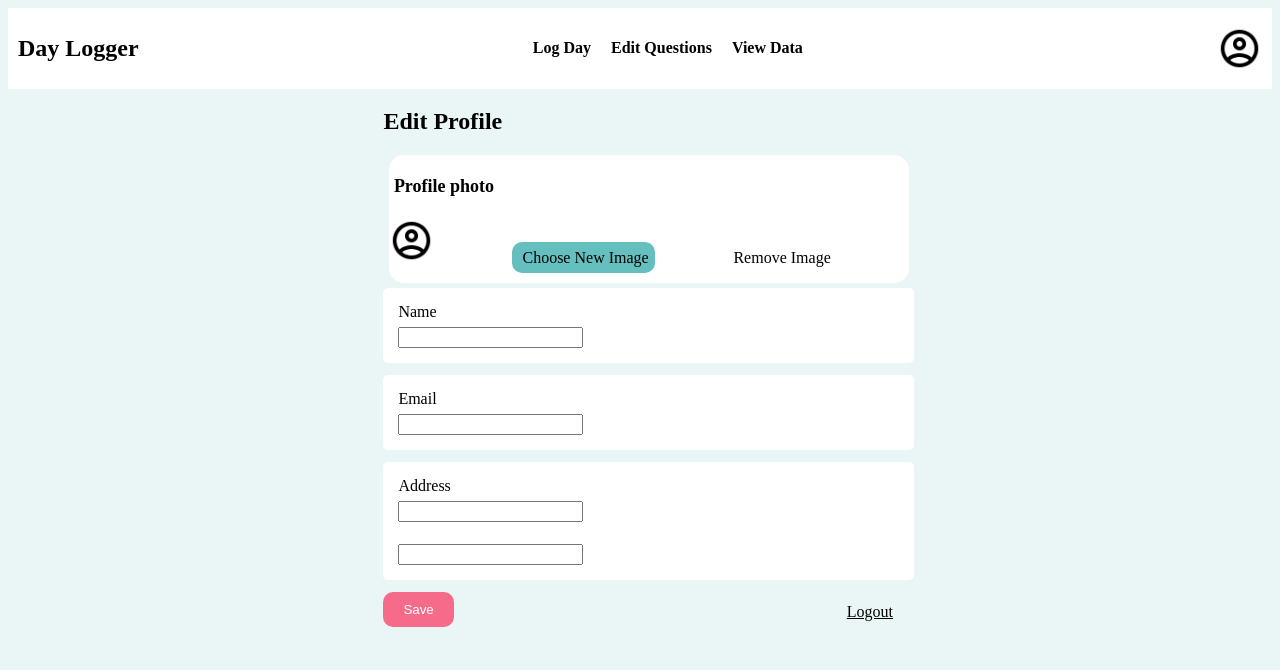
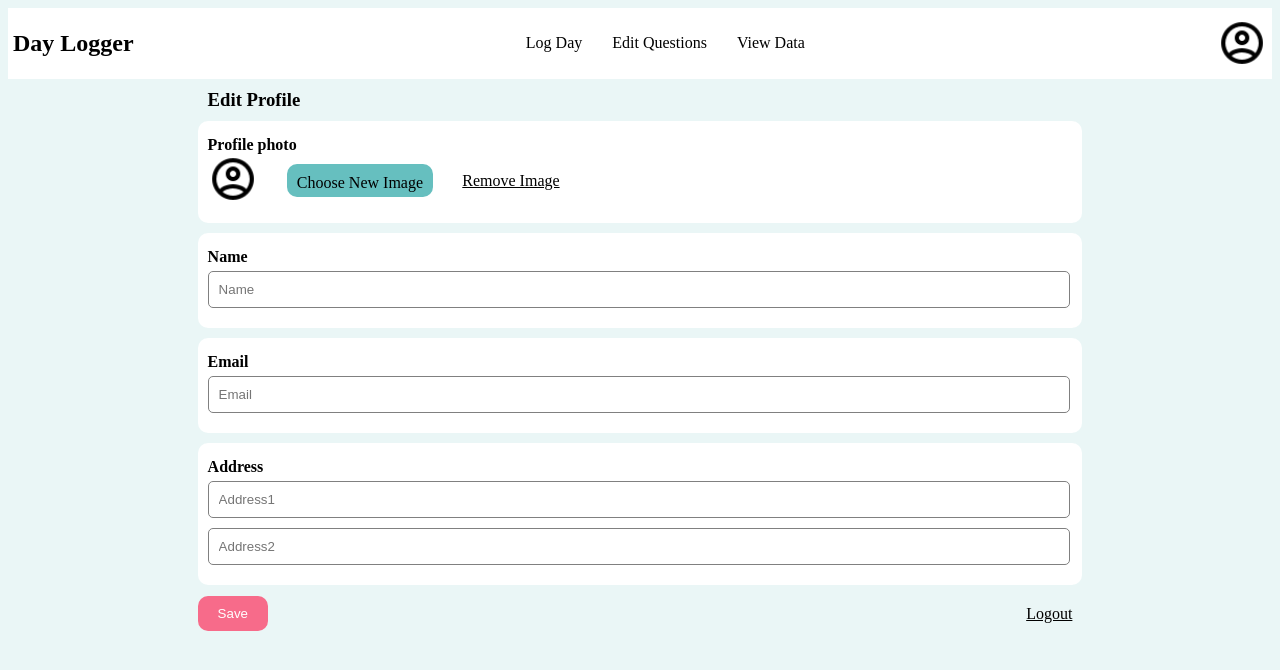
Before and after one commit to minr2kb/cse316-final-project-frontend, a React (Create React App) app: page / in a window 1280 px wide. Both pictures are taken after a click on the picture 1239 px from the left and 48 px from the top of the page. Shown: the top 670 px of the page. Built offline with nearby package versions, Linux system fonts and the light colour scheme.

Commit message:
profile page layout

```diff
--- a/src/App.js
+++ b/src/App.js
@@ -159,6 +159,7 @@ function App() {
 				viewButton={viewButton}
 				editButton={editButton}
 				profileButton={profileButton}
+				profilePic={profilePic}
 				logDay={logDay}
 				edit={edit}
 				view={view}
--- a/src/components/Edit.js
+++ b/src/components/Edit.js
@@ -7,7 +7,7 @@ function Edit(props) {
 	const { question, setQuestion } = props;
 
 	return (
-		<form className="editForm">
+		<>
 			<div
 				style={{
 					display: "flex",
@@ -83,7 +83,7 @@ function Edit(props) {
 			<div className="down">
 				<button className="save">Save</button>
 			</div>
-		</form>
+		</>
 	);
 }
 
--- a/src/components/Navbar.js
+++ b/src/components/Navbar.js
@@ -7,6 +7,7 @@ function Navbar(props) {
 		viewButton,
 		editButton,
 		profileButton,
+		profilePic,
 		logDay,
 		edit,
 		view,
@@ -33,7 +34,7 @@ function Navbar(props) {
 			</div>
 			<img
 				className="profileImage"
-				src="/profile.png"
+				src={profilePic}
 				alt={"profile"}
 				onClick={profileButton}
 			/>
--- a/src/components/Profile.js
+++ b/src/components/Profile.js
@@ -2,6 +2,7 @@ import React from "react";
 import "../css/profile.css";
 
 function Profile(props) {
+	const { profilePic, setProfilePic } = props;
 	const handleImageSelected = event => {
 		if (event.target.files && event.target.files[0]) {
 			const selectedFile = event.target.files[0];
@@ -14,80 +15,91 @@ function Profile(props) {
 
 			props.uploadImageToCloudinaryAPIMethod(formData).then(response => {
 				console.log("Upload success");
-				props.setProfilePic(response.url);
+				setProfilePic(response.url);
 			});
 		}
 	};
 
 	const removeImage = () => {
-		props.setProfilePic("/profile.png");
+		setProfilePic("/profile.png");
 	};
 
 	return (
-		<form className="signForm">
-			<h2 className="editer">Edit Profile</h2>
+		<>
+			<h3 style={{ fontWeight: 900, padding: "10px", margin: 0 }}>
+				Edit Profile
+			</h3>
 
-			<div className="top">
-				<div className="photo">Profile photo</div>
-				<label className="profileImage2" htmlFor="neweer">
+			<div className="profile-block">
+				<h4 style={{ fontWeight: 900, margin: 0 }}>Profile photo</h4>
+				<div
+					style={{
+						display: "flex",
+						alignItems: "center",
+						justifyContent: "space-between",
+						maxWidth: "22rem",
+					}}
+				>
+					<label>
+						<input
+							type="file"
+							name="image"
+							id="chooseNewProfile"
+							accept="image/*"
+							onChange={handleImageSelected}
+							style={{ display: "none" }}
+						/>
 						<img
 							className="profileImage"
-						src={props.profilePic}
-						alt=""
-						onChange={handleImageSelected}
-					></img>
-					<input
-						type="file"
-						id="neweer"
-						name="image"
-						placeholder="Choose"
-						accept="image/"
+							src={profilePic}
+							alt={"profile"}
 						/>
 					</label>
 
-				<label className="chooseNewImage" htmlFor="neweer">
-					{" "}
-					Choose New Image
+					<label>
 						<input
 							type="file"
-						id="neweer"
 							name="image"
-						placeholder="Choose"
-						accept="image/"
+							id="chooseNewProfile"
+							accept="image/*"
 							onChange={handleImageSelected}
+							style={{ display: "none", cursor: "pointer" }}
 						/>
+						<div className="chooseNewImage">Choose New Image</div>
 					</label>
 
-				<span
-					className="removeImage"
-					onClick={removeImage}
-					style={{ cursor: "pointer" }}
-				>
+					<div className="removeImage" onClick={removeImage}>
 						Remove Image
-				</span>
+					</div>
+				</div>
 			</div>
 
-			<div className="middle">
-				<div className="in">Name</div>
-				<input></input>
+			<div className="profile-block">
+				<h4 style={{ fontWeight: 900, margin: 0 }}>Name</h4>
+				<input className="profile-input" placeholder="Name" />
 			</div>
-			<div className="middle">
-				<div className="in">Email</div>
-				<input></input>
+			<div className="profile-block">
+				<h4 style={{ fontWeight: 900, margin: 0 }}>Email</h4>
+				<input className="profile-input" placeholder="Email" />
 			</div>
-			<div className="middle">
-				<div className="in">Address</div>
-				<input></input>
-				<br />
-				<br />
-				<input></input>
+			<div className="profile-block">
+				<h4 style={{ fontWeight: 900, margin: 0 }}>Address</h4>
+				<input className="profile-input" placeholder="Address1" />
+
+				<input className="profile-input" placeholder="Address2" />
 			</div>
 
-			<div className="down">
+			<div
+				style={{
+					display: "flex",
+					alignItems: "center",
+					justifyContent: "space-between",
+				}}
+			>
 				<button className="save">Save</button>
-				<p className="logout">Logout</p>
+				<div className="logout">Logout</div>
 			</div>
-		</form>
+		</>
 	);
 }
 
--- a/src/css/navbar.css
+++ b/src/css/navbar.css
@@ -3,21 +3,23 @@
 	display: flex;
 	align-items: center;
 	justify-content: space-between;
-	padding: 10px;
+	padding: 5px;
 }
 .title {
 	margin: 0;
 }
 .profileImage {
 	cursor: pointer;
-	width: 45px;
-	height: 45px;
+	width: 50px;
+	height: 50px;
 }
 .links {
 	display: flex;
+	margin-left: 10px;
 }
 .link {
-	margin-right: 20px;
+	margin-right: 30px;
+	font-weight: 400;
 }
 
 @media screen and (max-width: 600px) {
--- a/src/css/profile.css
+++ b/src/css/profile.css
@@ -1,15 +1,10 @@
-.signForm {
-	width: 60%;
-	margin-left: 21%;
-	height: fit-content;
-}
-.top {
+.profile-block {
 	background-color: white;
-	border-radius: 15px;
-	margin: 1%;
-	padding-bottom: 3%;
-	padding-top: 3%;
-	height: max-content;
+	border-radius: 10px;
+	padding: 10px;
+	padding-top: 15px;
+	padding-bottom: 15px;
+	margin-bottom: 10px;
 }
 .photo {
 	background-color: white;
@@ -20,32 +15,38 @@
 	font-weight: bold;
 	margin-bottom: 3%;
 }
-.profileImage2 {
-	cursor: pointer;
-}
+
 .chooseNewImage {
-	width: 20%;
 	border-radius: 10px;
 	border: none;
-	/* margin-left: 5%; */
-	margin: 15%;
-	padding: 1.3%;
+	padding-left: 10px;
+	padding-right: 10px;
+	padding-top: 10px;
+	padding-bottom: 5px;
 	background-color: #66bfbf;
-}
-
-.down {
-	padding-bottom: 2%;
+	cursor: pointer;
 }
 
 .logout {
-	float: right;
-	margin-right: 4%;
+	cursor: pointer;
 	text-decoration: underline;
-	margin-top: 2%;
+	margin: 10px;
 }
 
 input[type="file"] {
 	position: fixed;
-	right: 100%;
-	bottom: 100%;
 }
+
+.removeImage {
+	cursor: pointer;
+	text-decoration: underline;
+}
+
+.profile-input {
+	border: solid 1px gray;
+	width: calc(100% - 24px);
+	border-radius: 5px;
+	padding: 10px;
+	margin-top: 5px;
+	margin-bottom: 5px;
+}
```
Lines whose indentation alone changed are shown as unchanged.
